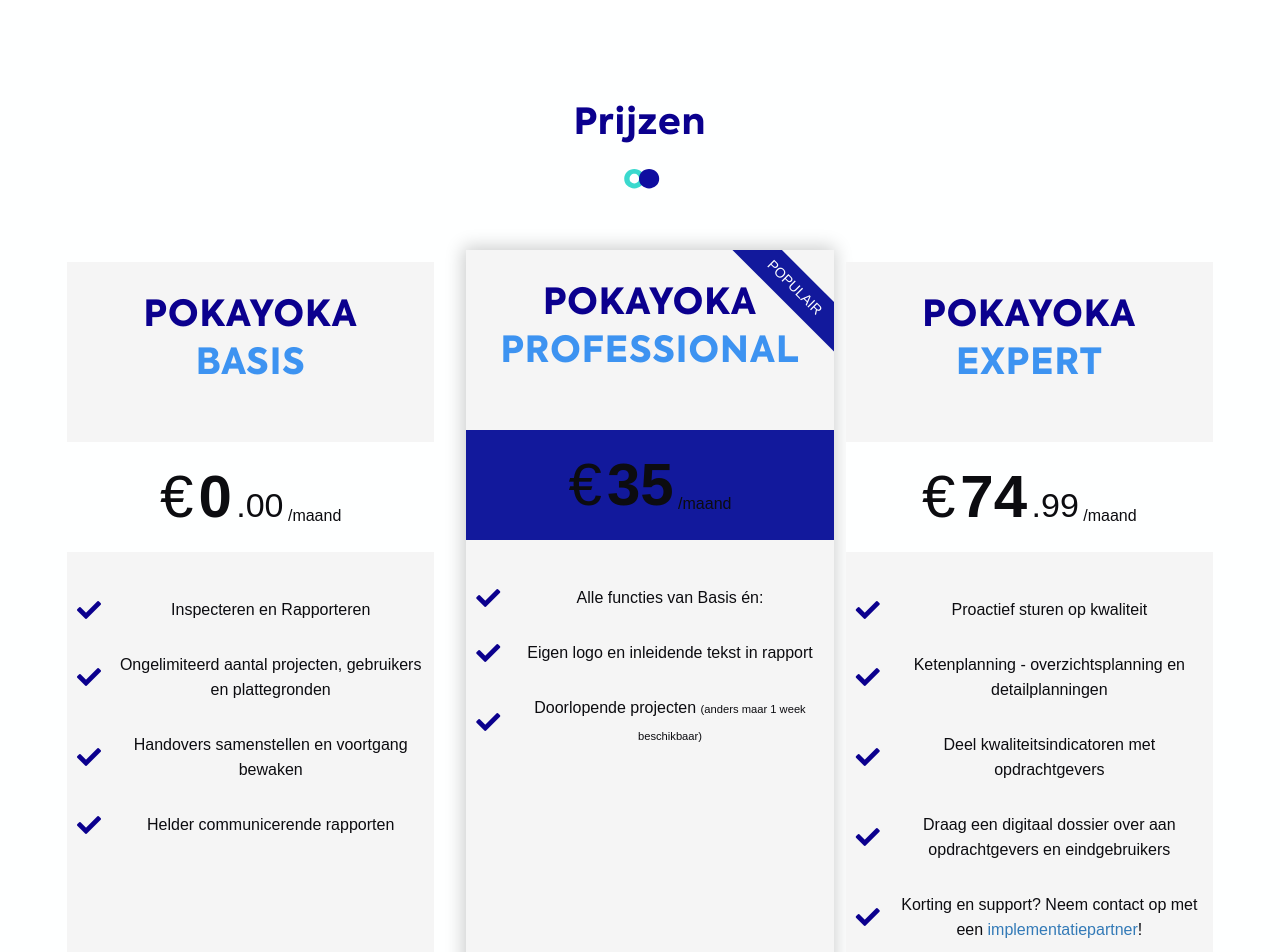
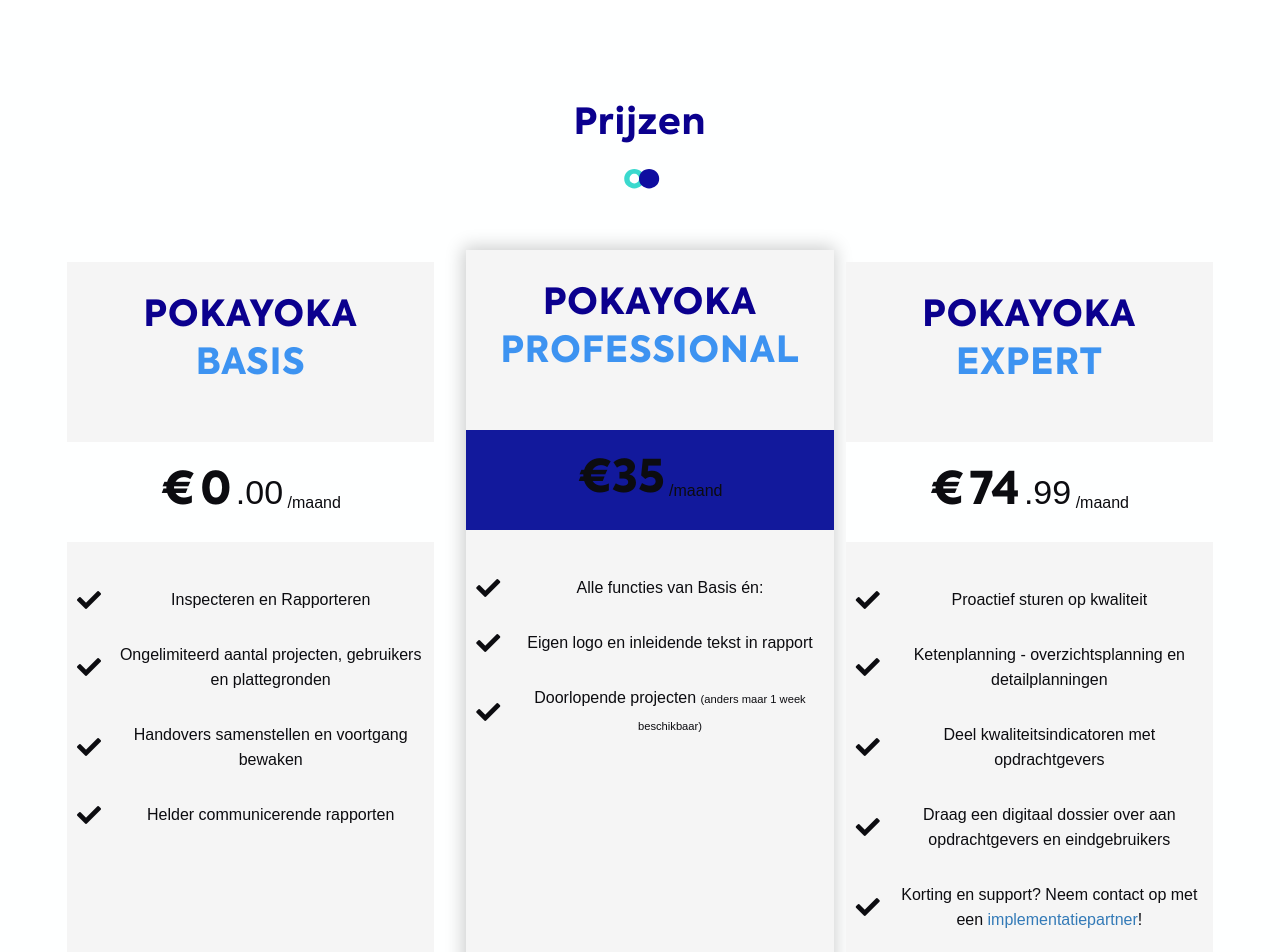
Before and after one commit to sandersoeteman/sandersoeteman.github.io, a Jekyll site: the page built from index.html, in a window 1280 px wide. Shown: the part 4052-5004 px from the top of the page. Built offline with Jekyll 4.4.1, drawn with Linux system fonts in a browser that asks for light colours; nearby versions of some CDN libraries; some web fonts are replaced.

Commit message:
restructured pricing scss

```diff
--- a/_includes/pricing_tables.html
+++ b/_includes/pricing_tables.html
@@ -37,11 +37,10 @@
               </div>
             </div>
           </div>
-          <div class="single-pricing active-box-shadow">
+          <div class="single-pricing active-price">
             <h2>Pokayoka<span>Professional</span></h2>
-            <span class="price-tag">POPULAIR</span>
-            <div class="price-table active-color appiex-active">
-              <span class="dollar-rate">€<b>35</b></span>
+            <div class="price-table active-color">
+              <span class="dollar-rate">€35</span>
               <span class="dollar-cent"></span>
               <sub>/maand</sub>
             </div>
--- a/_sass/style.scss
+++ b/_sass/style.scss
@@ -976,7 +976,7 @@
 .prices {
   display: flex;
   flex-direction: row;
-}
+
   .single-pricing {
     flex: 1;
     background-color: #f5f5f5;
@@ -987,52 +987,38 @@
     padding-bottom: 40px;
     overflow: hidden;
     position: relative;
-}
-.single-pricing:not(:first-child) {
+
+    &:not(:first-child) {
       margin-left: 20px;
     }
-.single-pricing .spacer {
+    .spacer {
       flex: 1;
     }
-.single-pricing .small-text {
+    .small-text {
       font-size: 70%;
       font-weight: 70%;
     }
-span.price-tag {
-  background-color: #12199c;
-  color: $white;
-  font-size: 14px;
-  padding: 5px;
-  position: absolute;
-  right: -145px;
-  top: 20px;
-  transform: rotate(45deg);
-  width: 100%;
-  display: none;
-}
-.single-pricing > h2 {
+    h2 {
       font-size: 36px;
       margin: 30px 0;
       text-transform: uppercase;
       min-height: 120px;
-}
-.single-pricing h2 span {
+
+      span {
         display: block;
-
         color: #3d93f1;
+      }
     }
     .price-table {
       background-color: $white;
       padding: 20px 0;
       transition: all 0.2s linear 0s;
       color: #222222;
-}
-.appiex-active {
-  color: $white;
-}
+
       span.dollar-rate {
-  font-size: 60px;
-  line-height: 70px;
+        font-family: AxiformaBolder, cursive;
+        font-size: 45px;
+        line-height: 60px;
       }
       span.dollar-rate > b {
         margin-left: 5px;
@@ -1040,111 +1026,49 @@
       span.dollar-cent {
         font-size: 34px;
       }
-.price-table sub {
+      sub {
         font-size: 16px;
+      }
     }
     ul.pricing-features {
       padding: 30px 10px;
-}
-ul.pricing-features > li {
+
+      li {
         display: flex;
         align-items: center;
         padding: 15px 0;
         font-weight: 400;
         font-size: 16px;
-}
-ul.pricing-features > li i {
+
+        i {
           width: 24px;
           font-size: 24px;
           margin-right: 16px;
         }
-ul.pricing-features > li span {
+        span {
           flex: 1;
         }
-.see-pricing {
-  color: $white;
-  transition: all 0.2s linear 0s;
-}
-.single-pricing {
-  transition: all 0.4s linear 0s;
-}
-.single-pricing .active-color {
-  background: #12199c;
-}
-.active-box-shadow {
+      }
+    }
+
+    &.active-price {
       -webkit-box-shadow: -1px -1px 17px 2px rgba(0, 0, 0, 0.2);
       -moz-box-shadow: -1px -1px 17px 2px rgba(0, 0, 0, 0.2);
       box-shadow: -1px -1px 17px 2px rgba(0, 0, 0, 0.2);
-}
-.single-pricing:hover {
+
+      .price-table {
+        color: $white;
+        background: #12199c;
+      }
+    }
+    &:hover {
       -webkit-box-shadow: -1px -1px 17px 2px rgba(0, 0, 0, 0.2);
       -moz-box-shadow: -1px -1px 17px 2px rgba(0, 0, 0, 0.2);
       box-shadow: -1px -1px 17px 2px rgba(0, 0, 0, 0.2);
     }
-.single-pricing-plan {
-  background-color: $white;
-  min-height: 825px;
-}
-.single-pricing-plan.pricing-color {
-  background-color: #f1f1f1;
-  text-align: center;
-}
-.single-pricing-plan h4 {
-  background-color: #288feb;
-  color: $white;
-  font-size: 30px;
-  line-height: 36px;
-  margin: 0;
-  padding: 30px 0;
-  text-align: center;
-  text-transform: uppercase;
-}
-.single-pricing-plan h4 span {
-  display: block;
-  font-weight: 500;
-}
-ul li i.fa-check {
-  color: $brand-primary;
-}
-ul li i.fa-times {
-  color: #ff0000;
-}
-.pricing-plan {
-  box-sizing: border-box;
-  padding: 30px;
-}
-ul.pricing-plan li {
-  line-height: 50px;
-  font-size: 14px;
-}
-.single-pricing-plan h6 {
-  color: #288feb;
-  font-size: 24px;
-  margin: 0 0 20px;
-  text-align: center;
-}
-.single-pricing-plan h6 span {
-  color: #4a4a4a;
-  font-size: 14px;
-}
-.pricing-plan .try-btn {
-  color: #288feb;
-  line-height: 50px;
-}
-.price-btn-cust,
-.active-bg {
-  padding: 14px 60px !important;
-  font-size: 15px !important;
-  background: #222222 !important;
-}
-.themeix-button-group .active-bg {
-  padding: 14px 60px !important;
-  font-size: 15px !important;
-  background: #12199c !important;
-}
-.themeix-price-active {
-  background: #12199c !important;
-}
+  }
+}
+
 /*=========================================
     themeix-price-button-active
 ===========================================*/
```
Lines whose indentation alone changed are shown as unchanged.
